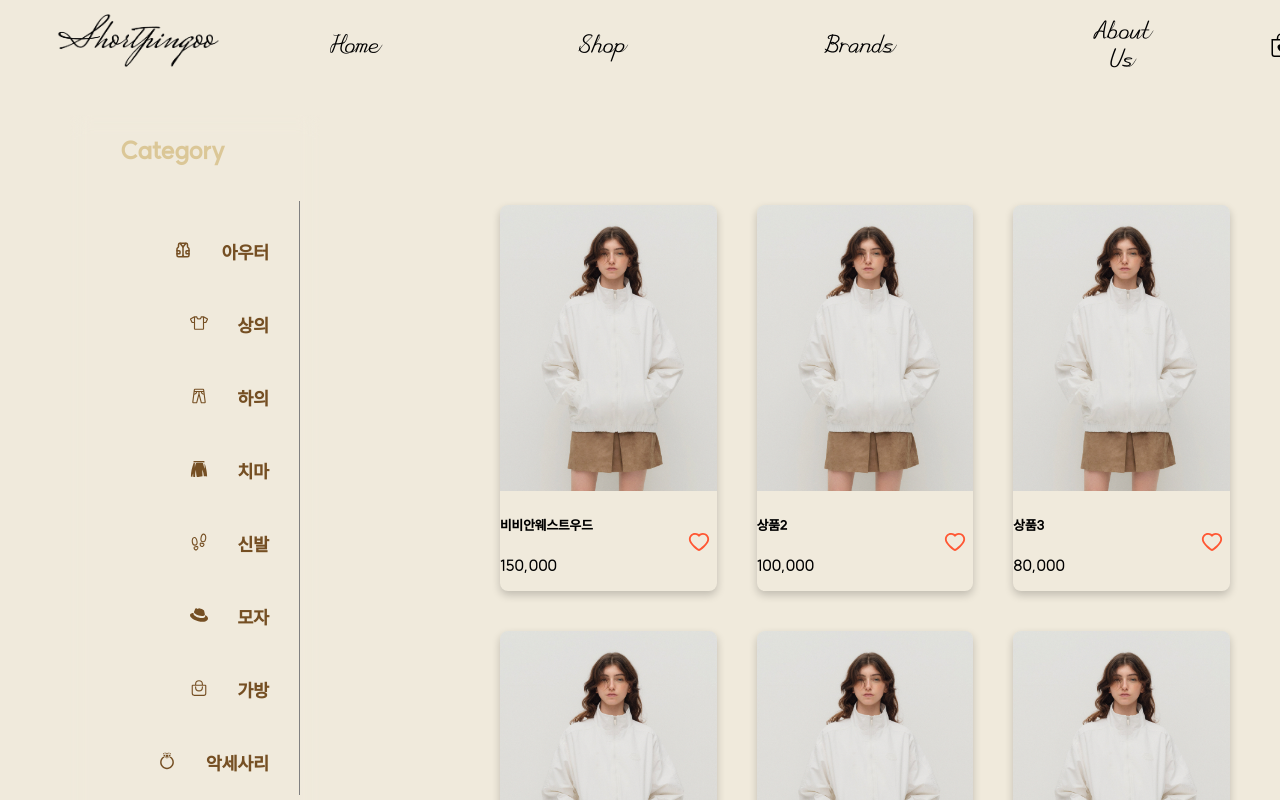
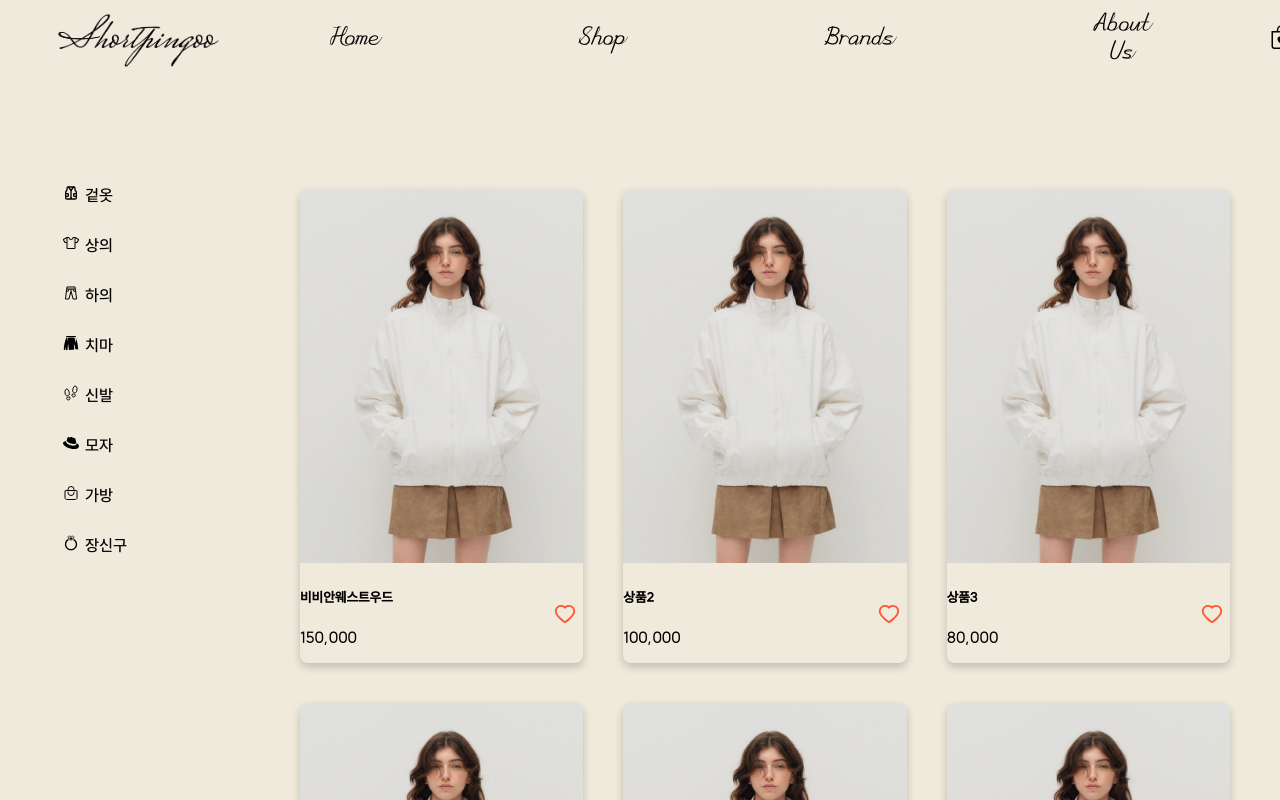
Before and after one commit to SK-Rookies-Final3/FrontEnd, a React (Create React App) app: page /pages/shop in a window 1280 px wide. Shown: the top 800 px of the page. Built offline with nearby package versions, Linux system fonts and the light colour scheme.

Commit message:
css:RF-57 <shop.css>

```diff
--- a/src/component/css/Shop.css
+++ b/src/component/css/Shop.css
@@ -3,73 +3,123 @@
   flex-direction: row;
   background-color: #F0EADC;
   min-width: 100vh;
-  padding: 20px; /* 여백 추가 (원하는 경우 조정 가능) */
+  padding: 20px;
 }
 
-.sidebar {
-  width: 250px;
+.shop-sidebar {
+  position: fixed;
+  top: 90px;
+  left: 0;
+  width: 110px;
   height: 100vh;
-  background: rgba(255, 255, 255, 0);
-  backdrop-filter: blur(10px); /* 유리 효과 */
+  display: flex;
+  flex-direction: column;
+  align-items: center;
+  background: #F0EADC;
   padding: 20px;
-  display: flex;
-  flex-direction: column; /* 사이드바 내 요소를 세로로 정렬 */
-  align-items: flex-end; /* 모든 요소를 오른쪽 정렬 */
-  margin-right: 150px;
-  margin-left: 50px;
 }
 
-.logo {
+.shop-sidebar:hover {
+  width: 260px;
+}
+
+.shop-sidebar .logo {
+  color: #DBC797;
   display: flex;
   align-items: center;
-  margin-bottom: 20px;
+  padding: 25px 10px 15px;
 }
 
-.logo h2 {
-  color: #DBC797; /* 원하는 색상으로 변경 */
-  margin: 0; /* 기본 여백 제거 */
-  padding: 0; /* 텍스트 주위에 여백 추가 (원하는 만큼 조정 가능) */
+.shop-sidebar .logo h2 {
+  font-size: 1.15rem;
+  font-weight: 600;
+  margin-left: 15px;
+  display: none;
 }
 
-.links {
-  padding: 0;
-  list-style: none; /* 기본 리스트 스타일 제거 */
+.shop-sidebar:hover .logo h2 {
+  display: block;
 }
 
-.links h4 {
-  margin: 20px 0 10px; /* 제목 스타일 */
-  text-align: right; /* 제목을 오른쪽 정렬 */
+.shop-links {
+  list-style: none;
+  margin-top: 20px;
+  overflow-y: auto;
+  scrollbar-width: none;
+  height: calc(100% - 140px);
 }
 
-.links li {
-  display: flex;
-  align-items: center;
-  margin: 10px 0; /* 리스트 아이템 간격 */
-  justify-content: flex-end; /* 항목을 오른쪽 정렬 */
+.shop-links::-webkit-scrollbar {
+  display: none;
 }
 
-.links li span {
-  text-decoration: none; /* 링크의 기본 밑줄 제거 */
-  color: #754F23; /* 링크 색상 */
-  margin-left: 0; /* 아이콘과 텍스트 사이의 간격 */
-  margin-right: 30px; /* 오른쪽 여백 추가 */
+.shop-links li {
+  display: flex;
+  border-radius: 4px;
+  align-items: center;
 }
 
-.links li:hover span {
-  color: #b6844b; /* 마우스 오버 시 색상 변화 */
+.shop-links li:hover {
+  cursor: pointer;
+  background: #DBC797;
+  color: #754F23;
 }
 
-.card-img-top {
-  width: 100%; /* 이미지의 너비를 카드에 맞춤 */
-  height: auto; /* 비율 유지 */
+.shop-links h4 {
+  color: #222;
+  font-weight: 500;
+  display: none;
+  margin-bottom: 10px;
 }
 
+.shop-sidebar:hover .shop-links h4 {
+  display: block;
+}
+
+.shop-links hr {
+  margin: 10px 8px;
+  border: 1px solid #4c4c4c;
+}
+
+.shop-sidebar:hover .shop-links hr {
+  border-color: transparent;
+}
+
+.shop-links li span {
+
+  padding: 15px 3px;
+}
+
+.shop-links li a {
+  padding: 10px;
+  color: #000;
+  display: none;
+  font-weight: 500;
+  white-space: nowrap;
+  text-decoration: none;
+}
+
+.shop-sidebar:hover .shop-links li a {
+  display: block;
+}
+
+.shop-links .logout-link {
+  margin-top: 20px;
+}
+
+/* Product list styles */
 .product-list {
   display: flex;
   flex-wrap: wrap;
   justify-content: center;
   padding: 80px 20px 20px;
   gap: 20px;
+  margin-left: 250px; /* 기본 사이드바 여백 */
+  transition: margin-left 0.3s ease;
+}
+
+.shop-sidebar:hover ~ .product-list {
+  margin-left: 270px; /* 사이드바가 펼쳐질 때의 여백 */
 }
 
 .shop-card {
@@ -84,3 +134,8 @@
 .shop-card:hover {
   transform: scale(1.05);
 }
+
+.shop-card-img-top {
+  width: 100%;
+  height: auto;
+}
--- a/src/component/pages/Shop.js
+++ b/src/component/pages/Shop.js
@@ -18,14 +18,14 @@ export default function Shop() {
   const navigate = useNavigate();
 
   const categories = [
-    { icon: <TbJacket />, label: '아우터', hoverText: 'Outerwear' },
+    { icon: <TbJacket />, label: '겉옷', hoverText: 'Outerwear' },
     { icon: <PiTShirt />, label: '상의', hoverText: 'Tops' },
     { icon: <PiPants />, label: '하의', hoverText: 'Bottoms' },
     { icon: <GiSkirt />, label: '치마', hoverText: 'Skirts' },
     { icon: <IoFootstepsOutline />, label: '신발', hoverText: 'Shoes' },
     { icon: <FaRedhat />, label: '모자', hoverText: 'Hats' },
     { icon: <IoBagHandleOutline />, label: '가방', hoverText: 'Bags' },
-    { icon: <GiBigDiamondRing />, label: '악세사리', hoverText: 'Accessories' },
+    { icon: <GiBigDiamondRing />, label: '장신구', hoverText: 'Accessories' },
   ];
 
   const products = [ // 상품 데이터 배열
@@ -59,11 +59,11 @@ export default function Shop() {
 
   return (
     <div className="shop-container">
-      <aside className="sidebar">
+      <aside className="shop-sidebar">
         <div className="logo">
           <h2>Category</h2>
         </div>
-        <ul className="links">
+        <ul className="shop-links">
           {categories.map((category, index) => (
             <li
               key={index}
@@ -83,7 +83,7 @@ export default function Shop() {
             <div className="shop-card" key={product.id} style={{ width: "150px" }}> {/* 카드 너비 조정 */}
             <img
                 src={product.image}
-                className='card-img-top'
+                className='shop-card-img-top'
                 alt={product.title}
                 onClick={() => handleProductClick(product.id)}
                 style={{ cursor: 'pointer' }}
```
